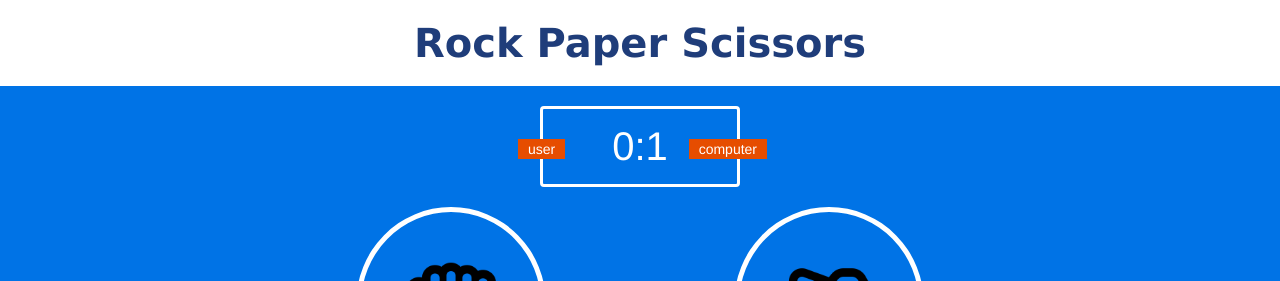
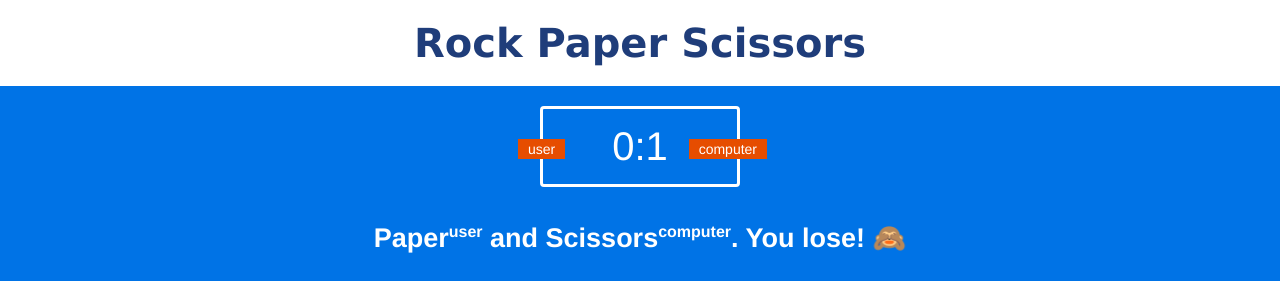
Before and after one commit to lhernandez5/Rock_Paper_Scissors, a plain HTML site: page index.html in a window 1280 px wide. Both pictures are taken after a click on the element 640 px from the left and 347 px from the top of the page. Shown: the top 281 px of the page. Drawn offline with Linux system fonts and the light colour scheme.

Commit message:
fixed issue with result message click event

```diff
--- a/app.js
+++ b/app.js
@@ -9,8 +9,10 @@ const paper_div = document.getElementById("p");
 const scissors_div = document.getElementById("s");
 const userChoice_div=document.querySelector(".choice");
 
-function showResult(userChoice){
-    userChoice.addEventListener("click",() => result.style.display="block");
+function showResult(){
+    rock_div.addEventListener("click",() => result.style.display="block");
+    paper_div.addEventListener("click",() => result.style.display="block");
+    scissors_div.addEventListener("click",() => result.style.display="block");
 }
 
 function getComputerChoice(){
@@ -34,7 +36,7 @@ function win(userChoice, computerChoice){
     computerScore_span.innerHTML = computerScore;
     result.innerHTML = `${convertToWord(userChoice)}${smallUserWord} and ${convertToWord(computerChoice)}${smallComputerWord}. You win! 🏅`
     userChoice_div.classList.add("green-glow");
-    setTimeout(()=>userChoice_div.classList.remove("green-glow"), 300);
+    setTimeout(()=>userChoice_div.classList.remove("green-glow"), 200);
 
 }
 
@@ -47,7 +49,7 @@ function lose(userChoice, computerChoice){
     computerScore_span.innerHTML = computerScore;
     result.innerHTML = `${convertToWord(userChoice)}${smallUserWord} and ${convertToWord(computerChoice)}${smallComputerWord}. You lose! 🙈`
     userChoice_div.classList.add("red-glow");
-    setTimeout(()=>userChoice_div.classList.remove("red-glow"), 300);
+    setTimeout(()=>userChoice_div.classList.remove("red-glow"), 200);
 }
 
 function draw(userChoice, computerChoice){
@@ -58,17 +60,18 @@ function draw(userChoice, computerChoice){
     computerScore_span.innerHTML = computerScore;
     result.innerHTML = `${convertToWord(userChoice)}${smallUserWord} and ${convertToWord(computerChoice)}${smallComputerWord}. It's a draw. 🖍`
     userChoice_div.classList.add("grey-glow");
-    setTimeout(()=>userChoice_div.classList.remove("grey-glow"), 300);
+    setTimeout(()=>userChoice_div.classList.remove("grey-glow"), 200);
 }
 
 function game(userChoice){
     const computerChoice = getComputerChoice();
+    console.log("userchoice "+userChoice+" comp choice: "+computerChoice);
     switch(userChoice + computerChoice){
         case "rs":
         case "pr":
         case "sp":
             win(userChoice, computerChoice);
-            break;
+;            break;
         case "rp":
         case "ps":
         case "sr":
@@ -85,8 +88,8 @@ function game(userChoice){
 function main(){
     rock_div.addEventListener("click", ()=> game("r"));
     paper_div.addEventListener("click", ()=> game("p"));
-    scissors_div.addEventListener("click", ()=>game("s"));
-    showResult(userChoice_div);
+    scissors_div.addEventListener("click", ()=> game("s"));
+    showResult();
 }
 
 main();
--- a/index.html
+++ b/index.html
@@ -16,7 +16,7 @@
         <span id="user-score">0</span>:<span id="computer-score">0</span>
     </div>
     <div class="result">
-        <p id="resultMessage">Paper covers rock. You Win!</p>
+        <p id="resultMessage"></p>
     </div>
     <div class="choices">
         <div class="choice" id="r">
```
